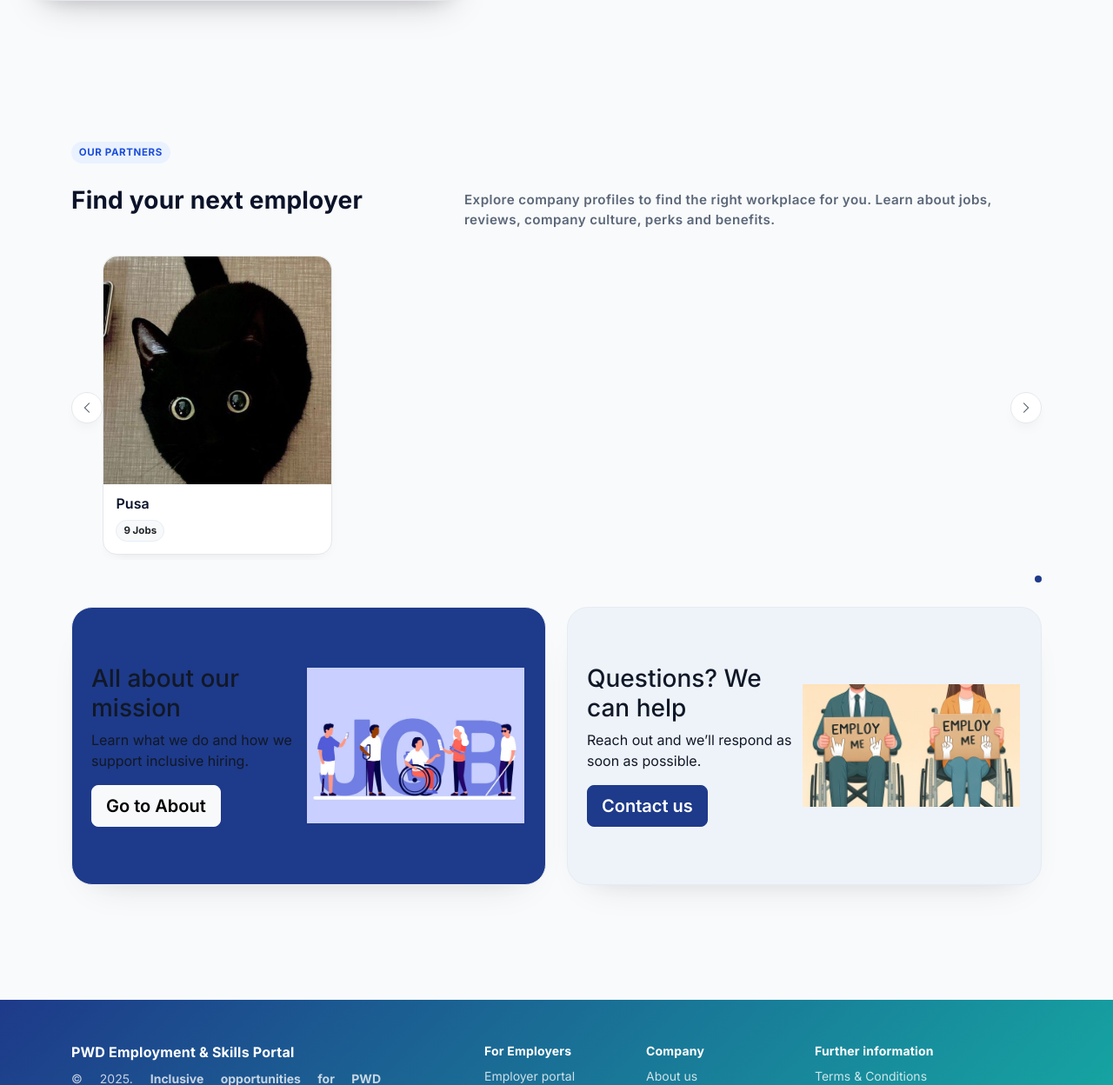
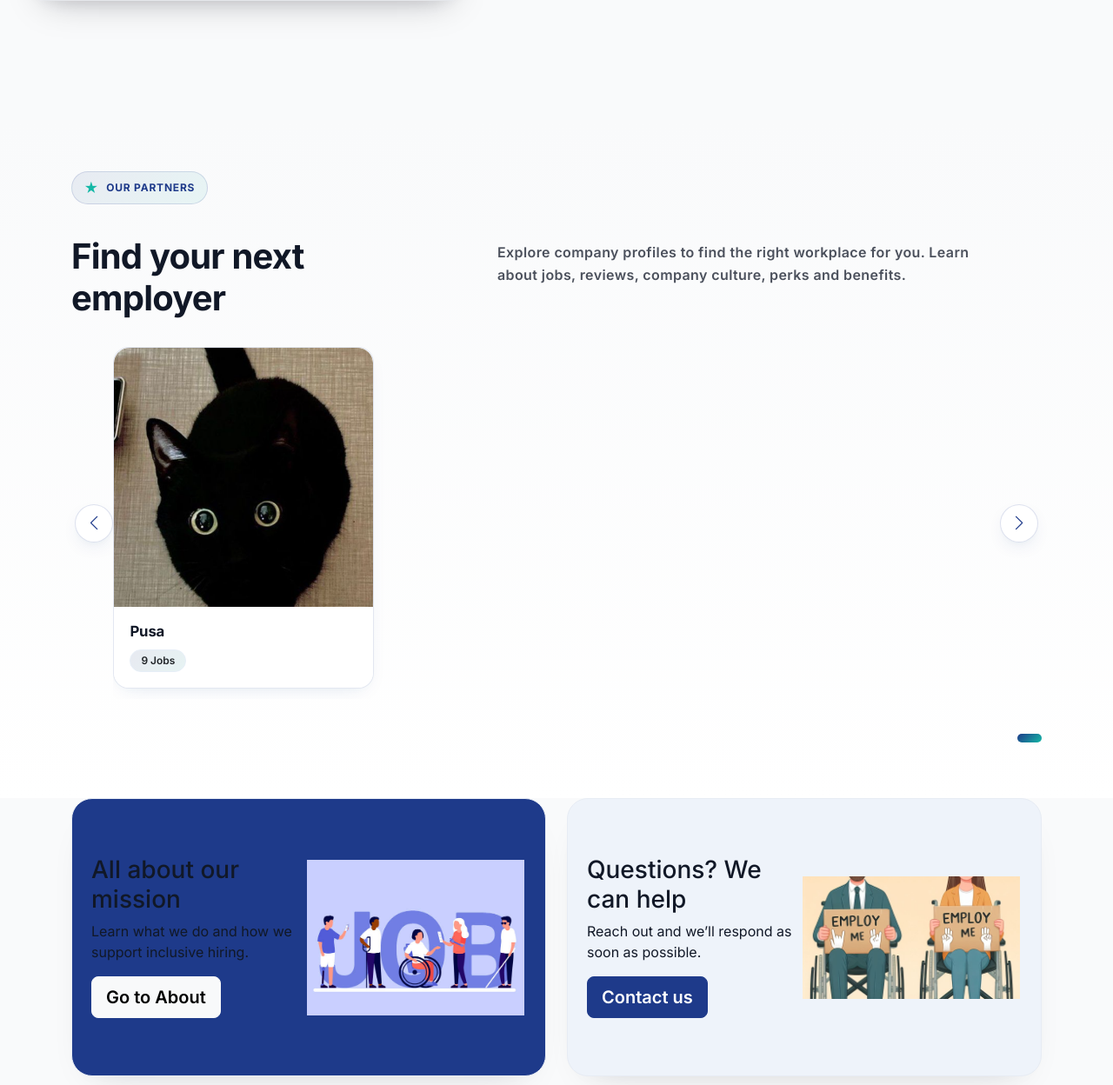
Before and after one commit to Dayether/pwdjs, a PHP site: page /index.php in a window 1280 px wide. Shown: the part 945-2193 px from the top of the page at 87% size. Run offline with PHP 8.4, Linux system fonts and the light colour scheme; data comes from the database, SQL or seed files in the repository.

Commit message:
enhanced trusted employers section

```diff
--- a/index.php
+++ b/index.php
@@ -2672,7 +2672,7 @@
                 <button class="emp-nav btn btn-light btn-sm emp-nav-next" type="button" aria-label="Scroll right"><i class="bi bi-chevron-right"></i></button>
             </div>
 
-            <div class="d-flex justify-content-between align-items-center mt-2">
+            <div class="d-flex justify-content-between align-items-center mt-4">
                 <?php
                 $hasMoreCompanies = ($companiesTotal > (is_array($companies) ? count($companies) : 0));
                 $nextCompaniesPage = max(1, (int)($page + 1));
@@ -2680,7 +2680,10 @@
                 ?>
                 <div>
                     <?php if ($hasMoreCompanies): ?>
-                        <a class="btn btn-outline-secondary btn-sm" href="<?php echo htmlspecialchars($seeMoreUrl); ?>">See more</a>
+                        <a class="btn btn-outline-primary" href="<?php echo htmlspecialchars($seeMoreUrl); ?>" style="border-width: 2px; padding: 0.6rem 1.5rem; font-weight: 600; border-radius: 50px; transition: all 0.2s ease;">
+                            <i class="bi bi-arrow-right-circle me-2"></i>
+                            <span>See more employers</span>
+                        </a>
                     <?php endif; ?>
                 </div>
                 <?php if ($companiesTotal > 0): ?>
@@ -2698,20 +2701,29 @@
     <?php endif; ?>
     <style>
         .trusted-employers-section {
-            padding: 22px 0 28px;
+            padding: 3.5rem 0 4rem;
+            background: linear-gradient(180deg, #F9FAFB 0%, #ffffff 100%);
+        }
+
+        @media (max-width: 767.98px) {
+            .trusted-employers-section {
+                padding: 2.5rem 0 3rem;
+            }
         }
 
         /* Header layout: eyebrow + heading at left, description at right */
         .trusted-employers-section .section-head {
             display: grid;
-            grid-template-columns: minmax(260px, 420px) 1fr;
+            grid-template-columns: minmax(280px, 450px) 1fr;
             align-items: start;
-            gap: 8px 32px;
+            gap: 12px 40px;
+            margin-bottom: 2.5rem;
         }
 
         @media (max-width: 767.98px) {
             .trusted-employers-section .section-head {
                 grid-template-columns: 1fr;
+                margin-bottom: 2rem;
             }
         }
 
@@ -2719,99 +2731,159 @@
             grid-column: 1;
             display: inline-flex;
             align-items: center;
-            gap: .4rem;
-            font-size: .72rem;
-            letter-spacing: .6px;
-            font-weight: 800;
-            color: #1d4ed8;
+            gap: .5rem;
+            font-size: .75rem;
+            letter-spacing: .8px;
+            font-weight: 700;
+            color: #1E3A8A;
             text-transform: uppercase;
-            background: #eaf2ff;
-            padding: .25rem .55rem;
-            border-radius: 999px;
+            background: linear-gradient(135deg, rgba(30, 58, 138, 0.08), rgba(20, 184, 166, 0.08));
+            padding: .4rem .85rem;
+            border-radius: 50px;
             width: max-content;
+            border: 1px solid rgba(30, 58, 138, 0.15);
+        }
+
+        .trusted-employers-section .section-eyebrow::before {
+            content: "★";
+            color: #14B8A6;
+            font-size: 1rem;
         }
 
         .trusted-employers-section .section-heading {
             grid-column: 1;
-            font-size: 1.55rem;
+            font-size: 1.85rem;
             font-weight: 800;
-            letter-spacing: .2px;
-            margin: .1rem 0 0;
-            color: #0b132a;
+            letter-spacing: -.02em;
+            margin: .5rem 0 0;
+            color: #111827;
             line-height: 1.2;
         }
 
         @media (min-width: 768px) {
             .trusted-employers-section .section-heading {
-                font-size: 1.75rem;
+                font-size: 2.25rem;
+            }
+        }
+
+        @media (min-width: 992px) {
+            .trusted-employers-section .section-heading {
+                font-size: 2.5rem;
             }
         }
 
         .trusted-employers-section .section-sub {
             grid-column: 2;
-            margin: .35rem 0 .2rem;
-            max-width: 880px;
-            color: #5b6779;
-            line-height: 1.55;
+            margin: .85rem 0 0;
+            max-width: 580px;
+            color: #111827;
+            opacity: 0.75;
+            line-height: 1.65;
+            font-size: 1rem;
         }
 
         @media (max-width: 767.98px) {
             .trusted-employers-section .section-sub {
                 grid-column: 1;
+                margin-top: 1rem;
+                font-size: 0.95rem;
             }
         }
 
         .emp-carousel-wrap {
-            padding: 10px 36px;
+            padding: 16px 48px;
+            position: relative;
+        }
+
+        @media (max-width: 767.98px) {
+            .emp-carousel-wrap {
+                padding: 12px 40px;
+            }
         }
 
         .employer-carousel {
             display: flex;
-            gap: 16px;
+            gap: 20px;
             overflow-x: auto;
             scroll-snap-type: x mandatory;
-            scroll-padding: 0 12px;
-            padding-bottom: 6px;
+            scroll-padding: 0 16px;
+            padding-bottom: 12px;
+            scrollbar-width: thin;
+            scrollbar-color: rgba(30, 58, 138, 0.2) transparent;
         }
 
         .employer-carousel::-webkit-scrollbar {
-            height: 8px;
+            height: 10px;
+        }
+
+        .employer-carousel::-webkit-scrollbar-track {
+            background: rgba(30, 58, 138, 0.05);
+            border-radius: 10px;
         }
 
         .employer-carousel::-webkit-scrollbar-thumb {
-            background: #d2d8e3;
-            border-radius: 8px;
+            background: rgba(30, 58, 138, 0.25);
+            border-radius: 10px;
+            transition: background 0.2s ease;
+        }
+
+        .employer-carousel::-webkit-scrollbar-thumb:hover {
+            background: rgba(30, 58, 138, 0.4);
         }
 
         .emp-card {
             flex: 0 0 auto;
-            width: 248px;
-            background: #fff;
-            border: 1px solid #e5e7eb;
-            border-radius: 16px;
+            width: 260px;
+            background: #ffffff;
+            border: 1px solid rgba(30, 58, 138, 0.12);
+            border-radius: 18px;
             text-decoration: none;
             color: inherit;
-            box-shadow: 0 6px 18px -12px rgba(2, 6, 23, .18);
+            box-shadow: 0 8px 24px -12px rgba(30, 58, 138, 0.15), 0 4px 12px -8px rgba(20, 184, 166, 0.08);
             scroll-snap-align: start;
-            transition: transform .15s ease, box-shadow .15s ease, border-color .15s ease;
+            transition: all .25s cubic-bezier(0.4, 0, 0.2, 1);
+            position: relative;
+            overflow: hidden;
+        }
+
+        .emp-card::before {
+            content: "";
+            position: absolute;
+            top: 0;
+            left: 0;
+            right: 0;
+            height: 3px;
+            background: linear-gradient(90deg, #1E3A8A, #14B8A6);
+            opacity: 0;
+            transition: opacity 0.25s ease;
         }
 
         .emp-card:hover {
-            transform: translateY(-2px);
-            box-shadow: 0 16px 32px -20px rgba(2, 6, 23, .25), 0 8px 20px -12px rgba(2, 6, 23, .12);
-            border-color: #d7deea;
+            transform: translateY(-4px);
+            box-shadow: 0 20px 40px -16px rgba(30, 58, 138, 0.25), 0 8px 24px -12px rgba(20, 184, 166, 0.15);
+            border-color: rgba(20, 184, 166, 0.3);
+        }
+
+        .emp-card:hover::before {
+            opacity: 1;
         }
 
         .emp-card .logo-wrap {
             width: 100%;
             aspect-ratio: 1 / 1;
-            border-top-left-radius: 16px;
-            border-top-right-radius: 16px;
+            border-top-left-radius: 18px;
+            border-top-right-radius: 18px;
             overflow: hidden;
-            background: #f5f7fb;
+            background: linear-gradient(135deg, #F9FAFB 0%, #ffffff 100%);
             display: flex;
             align-items: center;
             justify-content: center;
+            position: relative;
+            transition: background 0.25s ease;
+        }
+
+        .emp-card:hover .logo-wrap {
+            background: linear-gradient(135deg, rgba(30, 58, 138, 0.04) 0%, rgba(20, 184, 166, 0.04) 100%);
         }
 
         .emp-card .logo-wrap img {
@@ -2819,103 +2891,153 @@
             height: 100%;
             object-fit: cover;
             display: block;
+            transition: transform 0.3s ease;
+        }
+
+        .emp-card:hover .logo-wrap img {
+            transform: scale(1.05);
         }
 
         .emp-card .logo-wrap .emp-initial {
             font-weight: 800;
-            font-size: 2.1rem;
-            color: #334155;
+            font-size: 2.5rem;
+            color: #1E3A8A;
+            opacity: 0.8;
         }
 
         .emp-info {
-            padding: .85rem .9rem;
+            padding: 1.1rem 1.15rem;
+            background: #ffffff;
         }
 
         .emp-name {
-            font-weight: 600;
-            font-size: 1rem;
-            letter-spacing: .1px;
-            line-height: 1.2;
-            color: #0b132a;
+            font-weight: 700;
+            font-size: 1.05rem;
+            letter-spacing: -.01em;
+            line-height: 1.3;
+            color: #111827;
             display: block;
             max-width: 100%;
             white-space: nowrap;
             overflow: hidden;
             text-overflow: ellipsis;
+            margin-bottom: 0.5rem;
         }
 
         .emp-jobs {
-            margin-top: .4rem;
+            margin-top: 0;
         }
 
         .emp-jobs .badge {
-            font-size: .72rem;
-            padding: .35rem .5rem;
-            border-radius: 999px;
-            background: #f1f5f9;
-            border-color: #e2e8f0;
+            font-size: .75rem;
+            font-weight: 600;
+            padding: .4rem .75rem;
+            border-radius: 50px;
+            background: linear-gradient(135deg, rgba(30, 58, 138, 0.08), rgba(20, 184, 166, 0.08));
+            border: 1px solid rgba(30, 58, 138, 0.15);
+            color: #1E3A8A;
+            transition: all 0.2s ease;
+        }
+
+        .emp-card:hover .emp-jobs .badge {
+            background: linear-gradient(135deg, rgba(30, 58, 138, 0.12), rgba(20, 184, 166, 0.12));
+            border-color: rgba(20, 184, 166, 0.3);
         }
 
         .emp-nav {
             position: absolute;
             top: 50%;
             transform: translateY(-50%);
-            z-index: 2;
-            border-radius: 999px;
-            width: 36px;
-            height: 36px;
+            z-index: 3;
+            border-radius: 50%;
+            width: 44px;
+            height: 44px;
             display: flex;
             align-items: center;
             justify-content: center;
-            box-shadow: 0 8px 18px -12px rgba(2, 6, 23, .25);
-            background: #fff;
-            border: 1px solid #e5e7eb;
-            color: #334155;
+            box-shadow: 0 8px 24px -12px rgba(30, 58, 138, 0.3), 0 4px 12px -8px rgba(20, 184, 166, 0.15);
+            background: #ffffff;
+            border: 1px solid rgba(30, 58, 138, 0.15);
+            color: #1E3A8A;
+            transition: all 0.25s cubic-bezier(0.4, 0, 0.2, 1);
         }
 
         .emp-nav:hover {
-            background: #f8fafc;
+            background: linear-gradient(135deg, #1E3A8A, #14B8A6);
+            color: #ffffff;
+            border-color: transparent;
+            transform: translateY(-50%) scale(1.08);
+            box-shadow: 0 12px 32px -16px rgba(30, 58, 138, 0.4), 0 6px 16px -10px rgba(20, 184, 166, 0.25);
         }
 
         .emp-nav:focus-visible {
-            outline: 3px solid rgba(var(--accent-yellow-rgb), .35);
-            outline-offset: 2px;
+            outline: 3px solid rgba(250, 204, 21, 0.5);
+            outline-offset: 3px;
+        }
+
+        .emp-nav i {
+            font-size: 1.2rem;
         }
 
         .emp-nav-prev {
-            left: 0;
+            left: 4px;
         }
 
         .emp-nav-next {
-            right: 0;
+            right: 4px;
         }
 
         .emp-dots {
             display: flex;
-            gap: 6px;
+            gap: 8px;
+            align-items: center;
         }
 
         .emp-dots .dot {
-            width: 8px;
-            height: 8px;
+            width: 10px;
+            height: 10px;
             border-radius: 50%;
-            background: #d2d8e3;
+            background: rgba(30, 58, 138, 0.2);
             display: inline-block;
+            transition: all 0.25s ease;
+            text-decoration: none;
+        }
+
+        .emp-dots .dot:hover {
+            background: rgba(20, 184, 166, 0.4);
+            transform: scale(1.2);
         }
 
         .emp-dots .dot.active {
-            background: var(--primary-blue);
+            background: linear-gradient(135deg, #1E3A8A, #14B8A6);
+            width: 28px;
+            border-radius: 10px;
         }
 
         @media (min-width: 768px) {
             .emp-card {
-                width: 264px;
+                width: 280px;
+            }
+        }
+
+        @media (min-width: 992px) {
+            .emp-card {
+                width: 300px;
             }
         }
 
         @media (max-width: 576px) {
             .emp-carousel-wrap {
-                padding: 6px 10px;
+                padding: 10px 36px;
+            }
+
+            .emp-nav {
+                width: 38px;
+                height: 38px;
+            }
+
+            .emp-nav i {
+                font-size: 1.1rem;
             }
         }
     </style>
```
